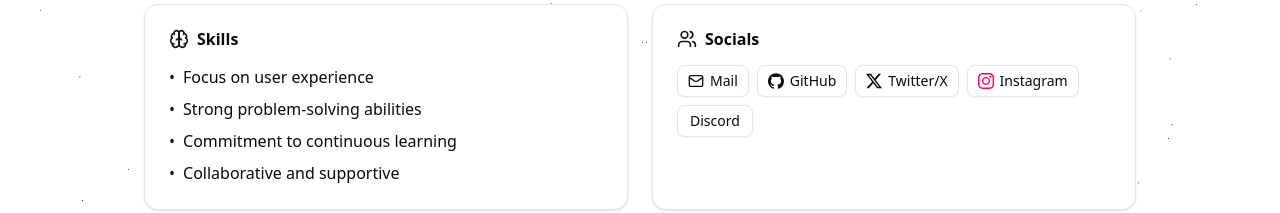
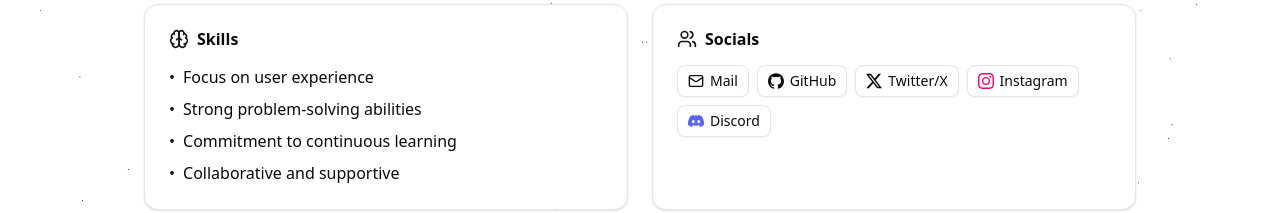
Before and after one commit to CuteNikki/Portfolio, a Next.js app: page /about in a window 1280 px wide. Shown: the part 468-681 px from the top of the page. Built offline with nearby package versions, Linux system fonts and the light colour scheme.

Commit message:
Added Discord icon to the button

```diff
--- a/src/app/about/page.tsx
+++ b/src/app/about/page.tsx
@@ -14,6 +14,7 @@ import { Badge } from '@/components/ui/badge';
 import { Button } from '@/components/ui/button';
 import { Card, CardContent, CardDescription, CardHeader, CardTitle } from '@/components/ui/card';
 import { DropdownMenu, DropdownMenuContent, DropdownMenuItem, DropdownMenuTrigger } from '@/components/ui/dropdown-menu';
+import { DiscordIcon } from '@/components/ui/icons';
 
 export default function AboutPage() {
   const copyToClipboard = (text: string, label: string) => {
@@ -95,8 +96,9 @@ export default function AboutPage() {
 
                   <DropdownMenu>
                     <DropdownMenuTrigger asChild>
-                      <Button variant='outline' size='sm' className='gap-1.5'>
-                        <span>Discord</span>
+                      <Button variant='outline' size='sm'>
+                        <DiscordIcon />
+                        Discord
                       </Button>
                     </DropdownMenuTrigger>
                     <DropdownMenuContent>
```
